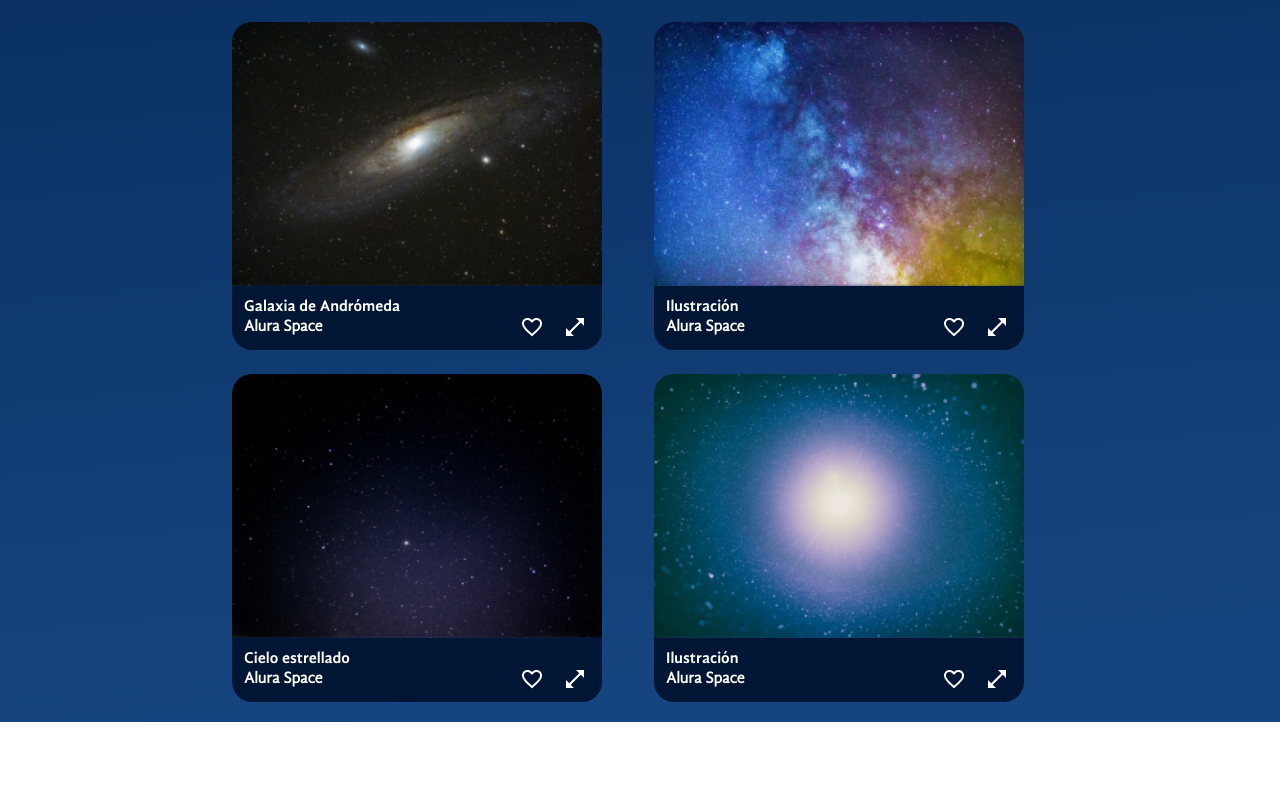
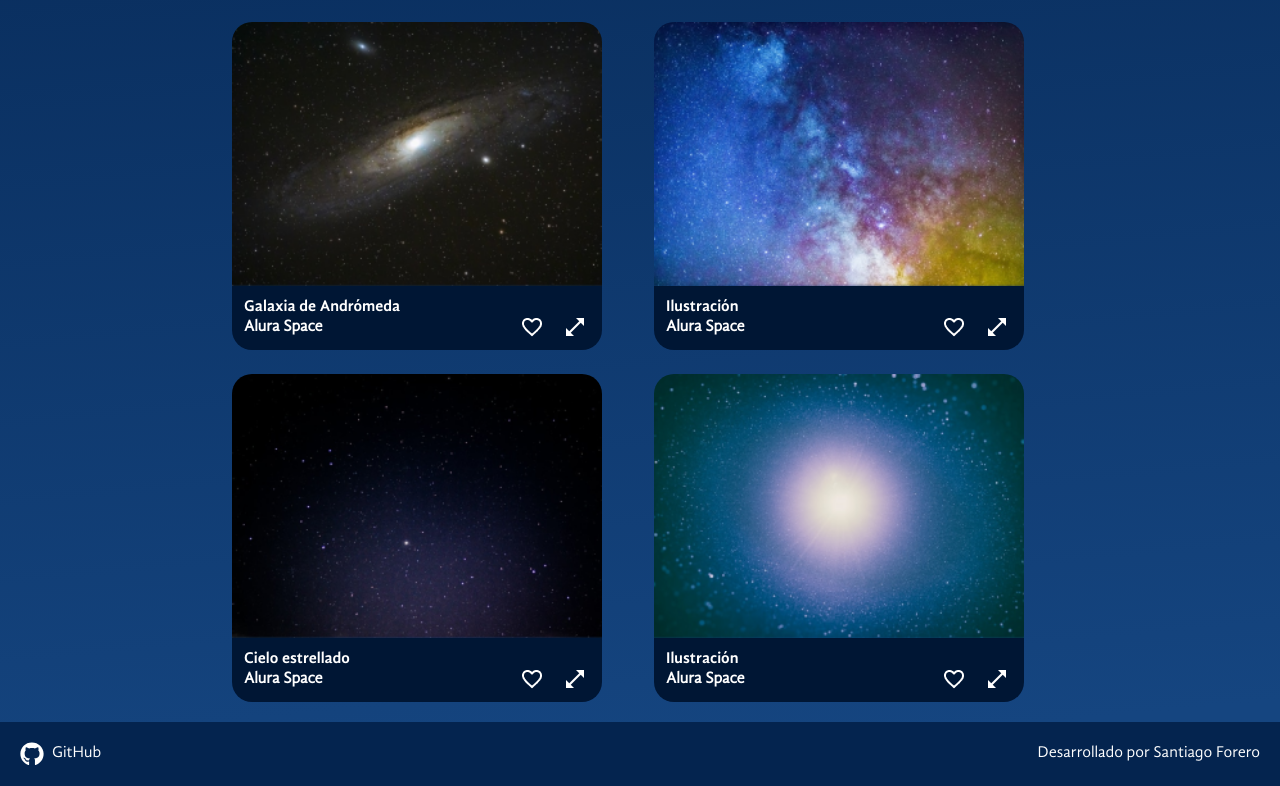
Before and after one commit to DNSO0/space-app-vite, a React (Vite) app: page / in a window 1280 px wide. Shown: the part 1728-2514 px from the top of the page. Before the commit the page ends 2450 px from the top, so only its background shows below. Built offline with nearby package versions, Linux system fonts and the light colour scheme.

Commit message:
Se agrega Footer

```diff
--- a/package.json
+++ b/package.json
@@ -12,6 +12,7 @@
   "dependencies": {
     "react": "^18.3.1",
     "react-dom": "^18.3.1",
+    "react-icons": "^5.4.0",
     "styled-components": "^6.1.13"
   },
   "devDependencies": {
--- a/src/App.jsx
+++ b/src/App.jsx
@@ -9,6 +9,7 @@ import { useState, useEffect } from "react";
 import ModalZoom from "./components/ModalZoom";
 import Tags from "./components/Galeria/Tags";
 import CampoTextoConIcono from "./components/CampoTexto";
+import Footer from "./components/Footer/Footer";
 
 
 const FondoGradiente = styled.div`
@@ -107,6 +108,7 @@ const App = ()=> {
           alCerrar={() => setFotoSeleccionada(null)}
           alAlternarFavorito={alAlternarFavorito}
            />
+      <Footer />
     </FondoGradiente>
   );
 }
--- /dev/null
+++ b/src/components/Footer/Footer.jsx
@@ -0,0 +1,33 @@
+// src/components/Footer/index.jsx
+import styled from "styled-components";
+import { FaGithub } from "react-icons/fa";
+
+const FooterContainer = styled.footer`
+    background-color: #04244F;
+    display: flex;
+    justify-content: space-between;
+    align-items: center;
+    padding: 20px;
+    color: white;
+`;
+
+const GitHubIcon = styled.a`
+    color: white;
+    text-decoration: none;
+    display: flex;
+    align-items: center;
+`;
+
+const Footer = () => {
+    return (
+        <FooterContainer>
+            <GitHubIcon href="https://github.com/DNSO0" target="_blank" rel="noopener noreferrer">
+                <FaGithub style={{ width: '24px', height: '24px', marginRight: '8px' }} />
+                GitHub
+            </GitHubIcon>
+            <span>Desarrollado por Santiago Forero</span>
+        </FooterContainer>
+    );
+};
+
+export default Footer;
```
Also changed, not shown: 1 other file (tests, documents, lock files or other folders).
